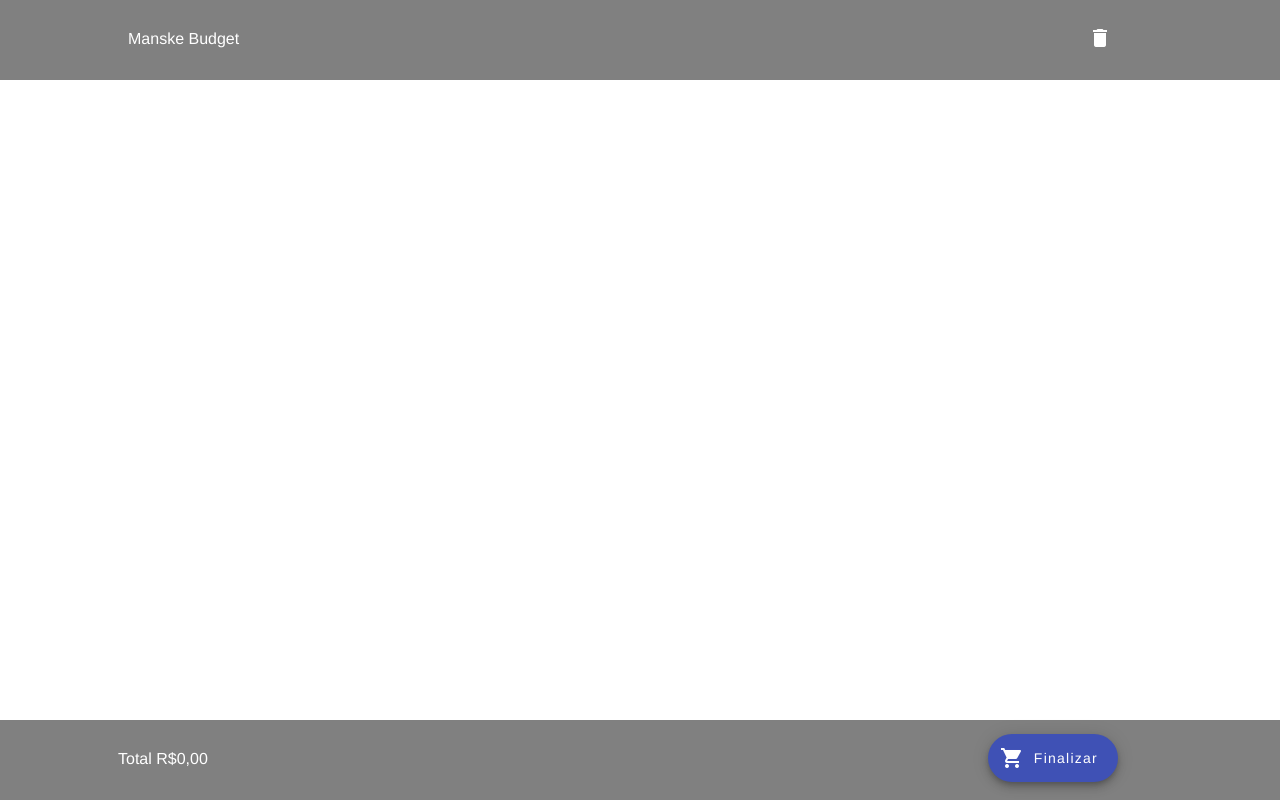
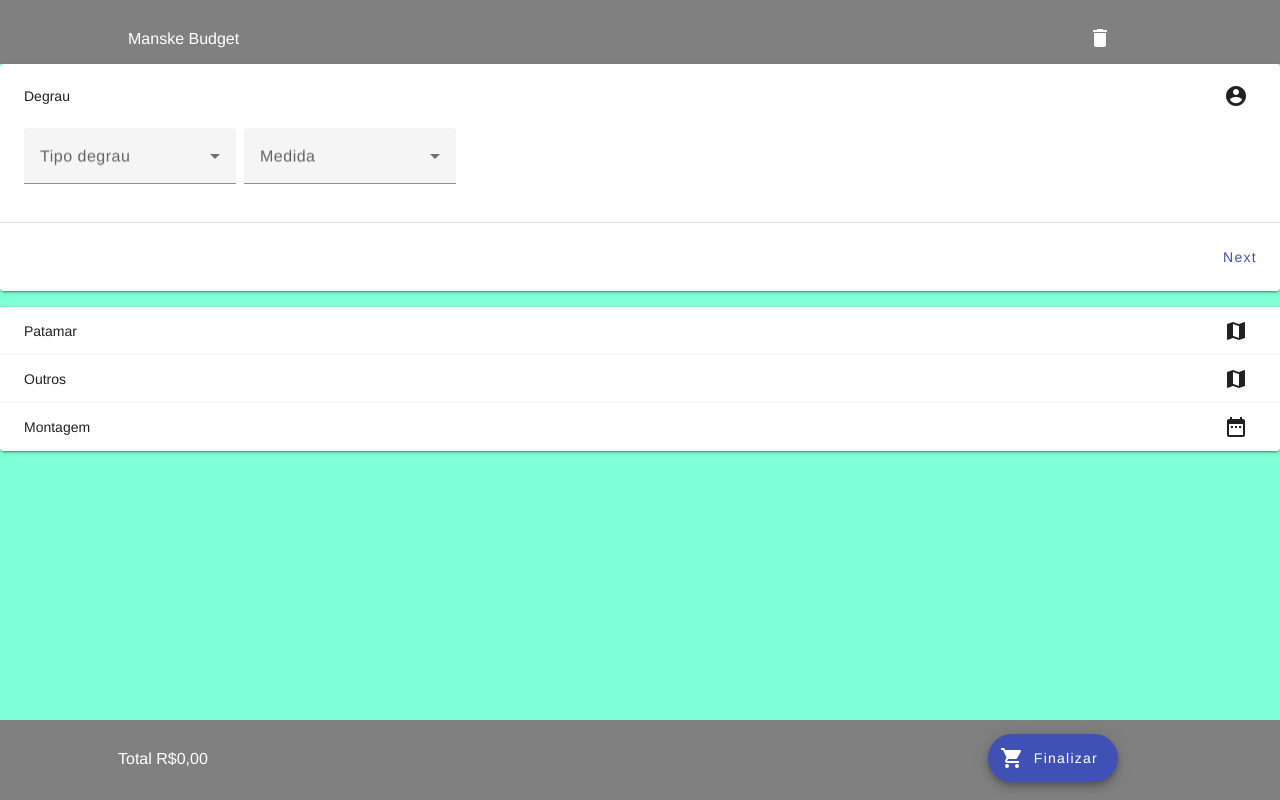
Before and after one commit to NiltonClasen/manske-budget, an Angular app: page / in a window 1280 px wide. Built offline with nearby package versions, Linux system fonts and the light colour scheme.

Commit message:
carousel implementation

```diff
--- a/src/app/app.component.html
+++ b/src/app/app.component.html
@@ -1,2 +1,3 @@
 <app-top-bar></app-top-bar>
+<app-main-body></app-main-body>
 <app-botton-bar></app-botton-bar>
--- a/src/app/botton-bar/botton-bar.component.css
+++ b/src/app/botton-bar/botton-bar.component.css
@@ -1,4 +1,3 @@
-
 .footer-class{
   position: fixed;
   bottom: 0;
--- /dev/null
+++ b/src/app/carouse-component/carouse-component.component.css
@@ -0,0 +1,8 @@
+.example-headers-align .mat-expansion-panel-header-description {
+  justify-content: space-between;
+  align-items: center;
+}
+
+.example-headers-align .mat-mdc-form-field + .mat-mdc-form-field {
+  margin-left: 8px;
+}
--- /dev/null
+++ b/src/app/carouse-component/carouse-component.component.html
@@ -0,0 +1,90 @@
+<mat-accordion class="example-headers-align">
+  <mat-expansion-panel [expanded]="step === 0" (opened)="setStep(0)" hideToggle>
+    <mat-expansion-panel-header>
+      <mat-panel-title>
+        Degrau
+      </mat-panel-title>
+        <mat-icon>account_circle</mat-icon>
+    </mat-expansion-panel-header>
+
+    <mat-form-field>
+      <mat-label>Tipo degrau</mat-label>
+      <mat-select [(ngModel)]="selectedValue" name="food">
+        <mat-option *ngFor="let food of foods" [value]="food.value">
+          {{food.viewValue}}
+        </mat-option>
+      </mat-select>
+    </mat-form-field>
+
+    <mat-form-field>
+      <mat-label>Medida</mat-label>
+      <mat-select [(ngModel)]="selectedValue" name="food">
+        <mat-option *ngFor="let food of foods" [value]="food.value">
+          {{food.viewValue}}
+        </mat-option>
+      </mat-select>
+    </mat-form-field>
+    <mat-action-row>
+      <button mat-button color="primary" (click)="nextStep()">Next</button>
+    </mat-action-row>
+  </mat-expansion-panel>
+
+  <mat-expansion-panel [expanded]="step === 1" (opened)="setStep(1)" hideToggle>
+    <mat-expansion-panel-header>
+      <mat-panel-title>
+        Patamar
+      </mat-panel-title>
+        <mat-icon>map</mat-icon>
+    </mat-expansion-panel-header>
+
+    <mat-form-field>
+      <mat-label>Country</mat-label>
+      <input matInput>
+    </mat-form-field>
+
+    <mat-action-row>
+      <button mat-button color="warn" (click)="prevStep()">Previous</button>
+      <button mat-button color="primary" (click)="nextStep()">Next</button>
+    </mat-action-row>
+  </mat-expansion-panel>
+
+  <mat-expansion-panel [expanded]="step === 2" (opened)="setStep(2)" hideToggle>
+    <mat-expansion-panel-header>
+      <mat-panel-title>
+        Outros
+      </mat-panel-title>
+        <mat-icon>map</mat-icon>
+    </mat-expansion-panel-header>
+
+    <mat-form-field>
+      <mat-label>Country</mat-label>
+      <input matInput>
+    </mat-form-field>
+
+    <mat-action-row>
+      <button mat-button color="warn" (click)="prevStep()">Previous</button>
+      <button mat-button color="primary" (click)="nextStep()">Next</button>
+    </mat-action-row>
+  </mat-expansion-panel>
+
+  <mat-expansion-panel [expanded]="step === 3" (opened)="setStep(2)" hideToggle>
+    <mat-expansion-panel-header>
+      <mat-panel-title>
+        Montagem
+      </mat-panel-title>
+        <mat-icon>date_range</mat-icon>
+    </mat-expansion-panel-header>
+
+    <mat-form-field>
+      <mat-label>Date</mat-label>
+      <input matInput [matDatepicker]="picker" (focus)="picker.open()" readonly>
+    </mat-form-field>
+    <mat-datepicker #picker></mat-datepicker>
+
+    <mat-action-row>
+      <button mat-button color="warn" (click)="prevStep()">Previous</button>
+      <button mat-button color="primary" (click)="nextStep()">End</button>
+    </mat-action-row>
+  </mat-expansion-panel>
+
+</mat-accordion>
--- /dev/null
+++ b/src/app/main-body/main-body.component.css
@@ -0,0 +1,7 @@
+.main-body{
+  background-color: aquamarine;
+  position: fixed;
+  width: 100%;
+  height: 100%;
+  top: 8%;
+}
--- /dev/null
+++ b/src/app/main-body/main-body.component.html
@@ -0,0 +1,3 @@
+<div class="main-body">
+<app-carouse-component></app-carouse-component>
+</div>
--- /dev/null
+++ b/src/app/main-body/main-body.component.ts
@@ -0,0 +1,15 @@
+import { Component, OnInit } from '@angular/core';
+
+@Component({
+  selector: 'app-main-body',
+  templateUrl: './main-body.component.html',
+  styleUrls: ['./main-body.component.css']
+})
+export class MainBodyComponent implements OnInit {
+
+  constructor() { }
+
+  ngOnInit() {
+  }
+
+}
--- a/src/app/top-bar/top-bar.component.css
+++ b/src/app/top-bar/top-bar.component.css
@@ -1,3 +1,13 @@
+.header-class{
+  position: fixed;
+  top: 0;
+  background: gray;
+  width: 100%;
+  padding-top: 40px;
+  color: #fff;
+  height: 40px;
+}
+
 .titulo-manske {
   display: absolute;
   margin-top: -10px;
@@ -9,13 +19,3 @@
   margin-top: -22px;
   margin-left: 85%;
 }
-
-.header{
-    position: fixed;
-    top: 0;
-    background: gray;
-    width: 100%;
-    padding-top: 40px;
-    color: #fff;
-    height: 40px;
-}
--- a/src/app/top-bar/top-bar.component.html
+++ b/src/app/top-bar/top-bar.component.html
@@ -1,4 +1,5 @@
-<div class="header">
+<header>
+  <div class="header-class">
     <div class="titulo-manske">
       <span>Manske Budget</span>
     </div>
@@ -6,3 +7,4 @@
       <mat-icon>delete</mat-icon>
     </div>
   </div>
+</header>
```
Also changed, not shown: src/app/app.module.ts (+26 -6 lines), 2 other files (tests, documents, lock files or other folders). Lines whose indentation alone changed are shown as unchanged.
